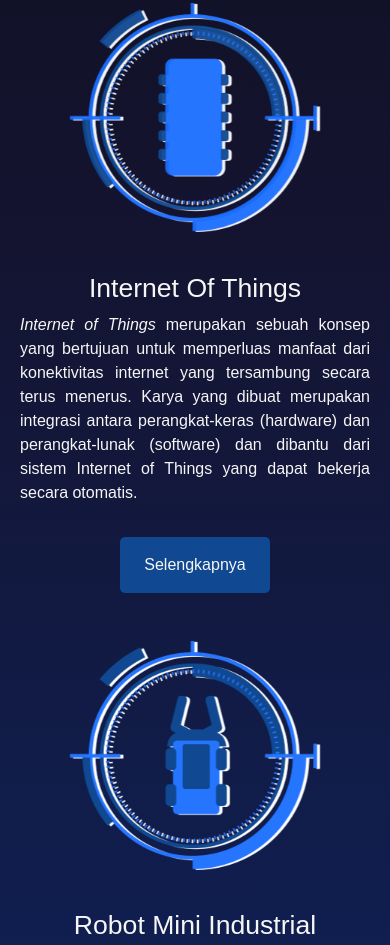
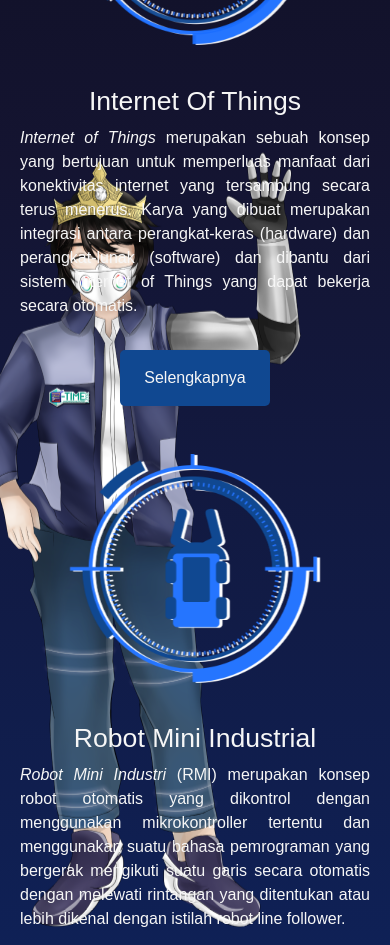
Before and after one commit to alfattahdicky/etime-pnj, a website built with webpack: page src/index.html in a window 390 px wide. Shown: the part 1941-2886 px from the top of the page. Built offline with nearby package versions, Linux system fonts and the light colour scheme.

Commit message:
update webinar & maskot

```diff
--- a/src/index.html
+++ b/src/index.html
@@ -93,7 +93,7 @@
   <!-- Finish Hero -->
 
   <!-- Intro dan Events -->
-  <section class="etime-intro py-5 px-2" id="main">
+  <section class="etime-intro py-5 px-2 position-relative" id="main">
     <section class="intro py-5">
       <div class="container">
         <div class="row justify-content-around text-center text-md-start">
@@ -119,15 +119,7 @@
       </div>
     </section>
 
-    <!-- Iklan Omron -->
-    <div class="video-iklan d-flex justify-content-center align-items-center">
-      <video width="420px" height="300px" autoplay="autoplay" muted id="video-omron" disablePictureInPicture>
-        <source src="./assets/videos/omron.mp4" type="video/mp4">
-      </video>
-    </div>
-    <!-- Finish -->
-
-    <section class="events pt-5" id="events">
+    <section class="events pt-5 position-relative" id="events">
       <div class="container overflow-hidden">
         <h1 class="text-center">Events</h1>
         <div class="row py-4 justify-content-around align-items-center text-center text-md-start">
@@ -177,6 +169,12 @@
         </div>
       </div>
     </section>
+
+    <!-- Maskot -->
+    <div class="container-maskot">
+      <img src="./assets/logo/maskot.png" alt="Maskot">
+    </div>
+    <!-- Finish Maskot -->
   </section>
   <!-- Finish Intro dan Events -->
 
@@ -237,6 +235,14 @@
         </div>
       </div>
     </section>
+
+    <!-- Iklan Omron -->
+    <div class="video-iklan d-flex justify-content-center align-items-center">
+      <video width="420px" height="300px" autoplay="autoplay" muted id="video-omron" disablePictureInPicture>
+        <source src="./assets/videos/omron.mp4" type="video/mp4">
+      </video>
+    </div>
+    <!-- Finish -->
 
     <!-- Brand -->
     <section class="brand py-5" data-aos="zoom-in-up">
--- a/src/style/style.scss
+++ b/src/style/style.scss
@@ -112,6 +112,7 @@ nav {
 
 .etime-intro {
   color: $primary-color;
+  position: relative;
   background: linear-gradient(
     180deg,
     #060607 4.17%,
@@ -128,6 +129,7 @@ nav {
   }
   // events
   .events {
+    z-index: 1;
     img {
       $size: 350px;
       width: $size;
@@ -149,6 +151,31 @@ nav {
         transform: scale(0.95);
       }
     }
+  }
+  .container-maskot {
+    position: absolute;
+    top: 40%;
+    right: 0;
+    transform: translateY(0);
+    animation: maskot 4s cubic-bezier(0.645, 0.045, 0.355, 1) infinite;
+  }
+}
+
+@keyframes maskot {
+  0% {
+    transform: translateY(8%);
+  }
+  25% {
+    transform: translateY(10%);
+  }
+  50% {
+    transform: translateY(15%);
+  }
+  75% {
+    transform: translateY(10%);
+  }
+  100%{
+    transform: translateY(8%);
   }
 }
 
```
Also changed, not shown: src/page/webinar.html (+11 -11 lines), dist/img/maskot.8f42dcf3b812c4e086d8f024bff2b2ba.png (added), dist/index.html, dist/main.css, dist/webinar.html, src/assets/logo/maskot.png (added).
